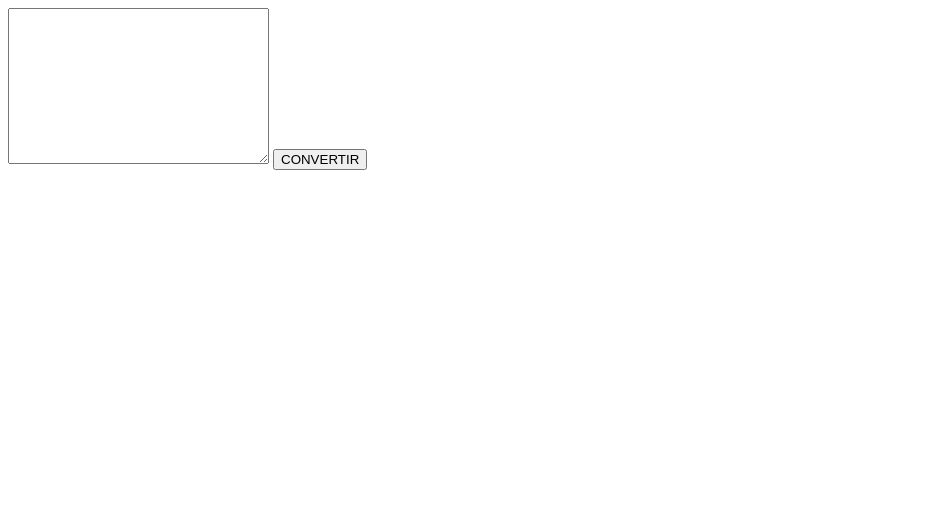
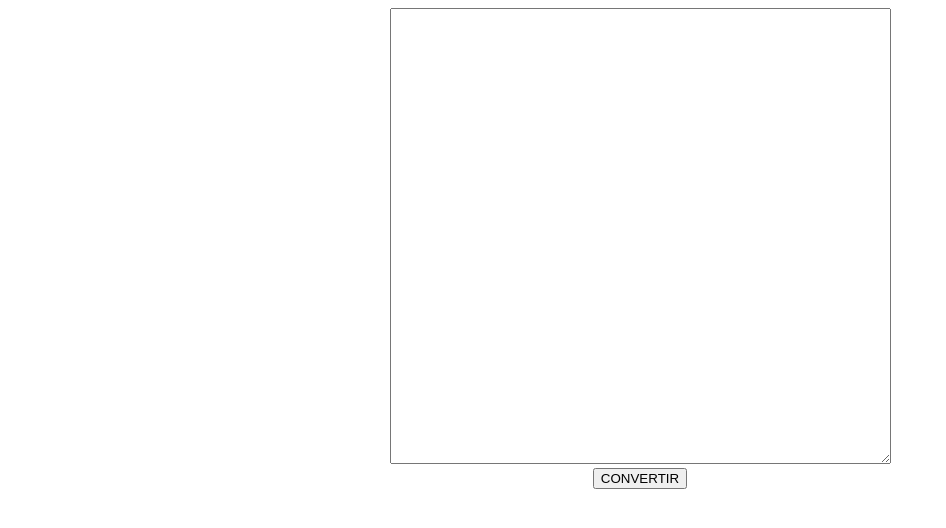
Before and after one commit to Facu223/manually-parse-to-json, a plain HTML site: page index.html in a window 1280 px wide. Shown: the whole page, without its empty margins (0-946 px from the left). Drawn offline with Linux system fonts and the light colour scheme.

Commit message:
Second commit

```diff
--- a/index.html
+++ b/index.html
@@ -1,14 +1,17 @@
 <!DOCTYPE html>
 <html lang="en">
-<head>
-    <meta charset="UTF-8">
-    <meta http-equiv="X-UA-Compatible" content="IE=edge">
-    <meta name="viewport" content="width=device-width, initial-scale=1.0">
+  <head>
+    <meta charset="UTF-8" />
+    <meta http-equiv="X-UA-Compatible" content="IE=edge" />
+    <meta name="viewport" content="width=device-width, initial-scale=1.0" />
     <title>Document</title>
     <script defer src="js/myparse.js"></script>
-</head>
-<body>
-    <textarea name="" id="" cols="30" rows="10"></textarea>
-    <button>CONVERTIR</button>
-</body>
+  </head>
+  <body>
+    <div style="text-align: center">
+      <textarea cols="60" rows="30"></textarea>
+      <br />
+      <button>CONVERTIR</button>
+    </div>
+  </body>
 </html>
--- a/js/myparse.js
+++ b/js/myparse.js
@@ -138,7 +138,7 @@ const jsonParse = () => {
       json[key] = null;
     }
   }
-  console.log(json)
+  console.log(json);
 
   // Algunos ejemplos para verificar funcionalidad del programa
   console.log(json.first_prop, json.forth_prop, json.third_prop[0]);
```
